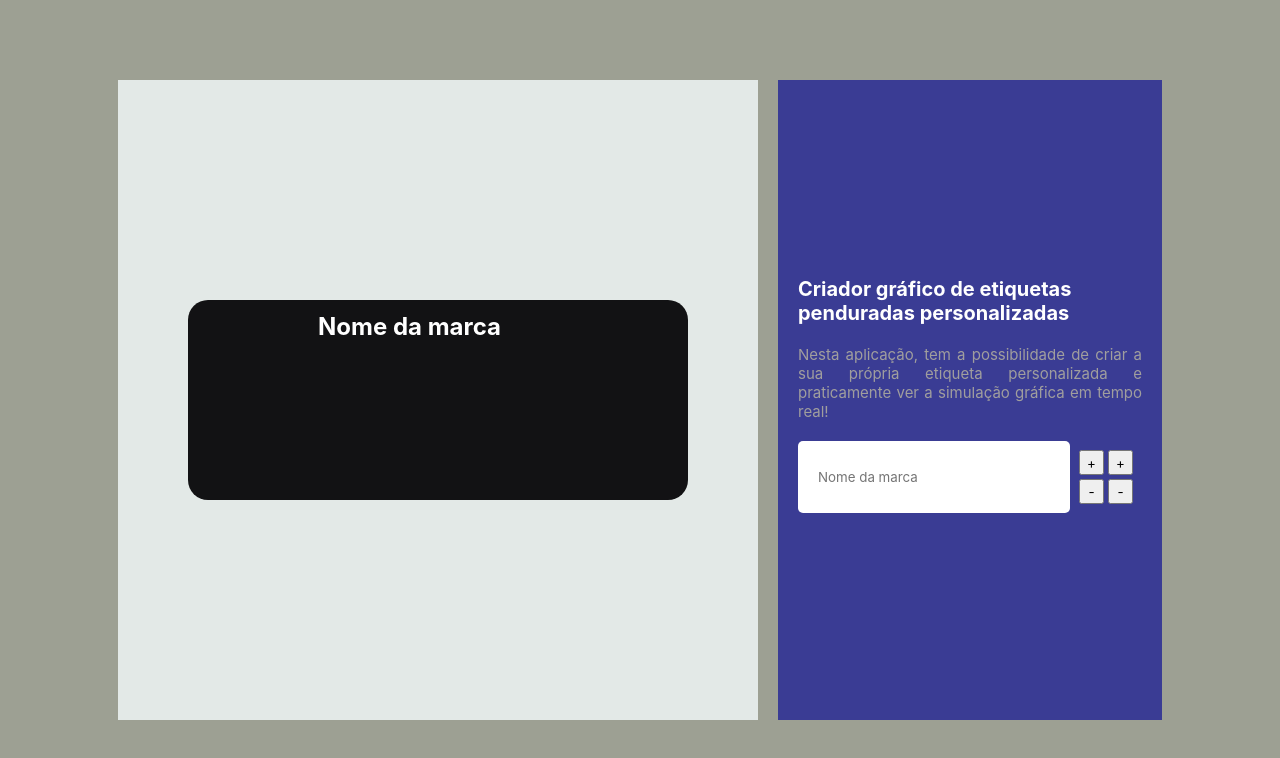
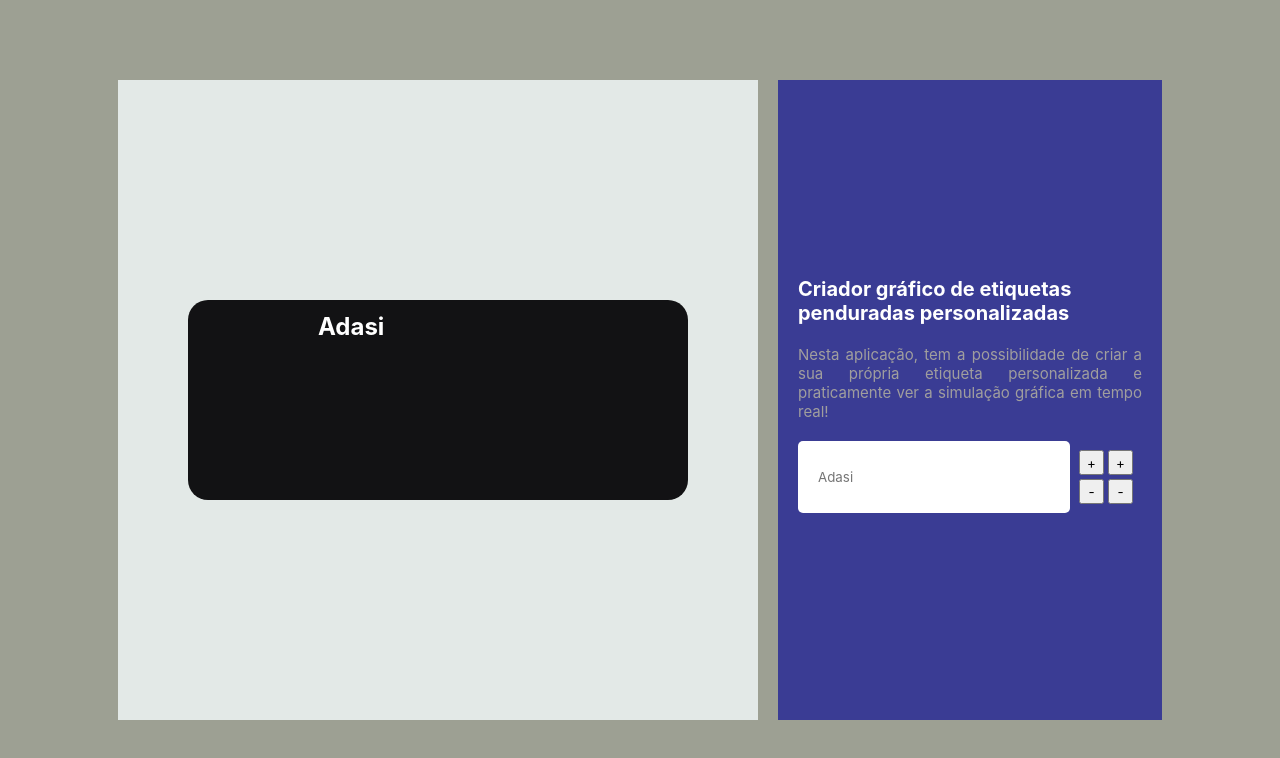
Before and after one commit to JonatasAlves9/tagsConfiguration, a React (Vite) app: page / in a window 1280 px wide. Shown: the top 758 px of the page. Built offline with nearby package versions, Linux system fonts and the light colour scheme.

Commit message:
feat: change label Brand

```diff
--- a/src/components/InputConfig/index.tsx
+++ b/src/components/InputConfig/index.tsx
@@ -3,8 +3,12 @@ import { TagContext } from "../../contexts/tag";
 import styles from "./styles.module.scss";
 
 export function InputConfig() {
-  const { tag, handleChangePosition, handleChangePositionY } =
-    useContext(TagContext);
+  const {
+    tag,
+    handleChangePosition,
+    handleChangePositionY,
+    changeTextElement,
+  } = useContext(TagContext);
   const handleChange = (type: string, element: string, direction: string) => {
     if (direction === "x") {
       handleChangePosition(type, element);
@@ -16,7 +20,13 @@ export function InputConfig() {
 
   return (
     <div className={styles.InputViewWrapper}>
-      <input className={styles.InputText} placeholder="Nome da marca" />
+      <input
+        className={styles.InputText}
+        placeholder={tag.brand.name}
+        onChange={(event) =>
+          changeTextElement("brand", event.currentTarget.value)
+        }
+      />
       <div className={styles.ViewButtons}>
         <div className={styles.ButtonsSizeView}>
           <button
--- a/src/components/TemplateTag/index.tsx
+++ b/src/components/TemplateTag/index.tsx
@@ -24,7 +24,7 @@ export function TemplateView() {
           fontSize: `${tag.brand.size}px`,
         }}
       >
-        Nome da marca
+        {tag.brand.name}
       </h1>
     </div>
   );
--- a/src/contexts/tag.tsx
+++ b/src/contexts/tag.tsx
@@ -21,6 +21,7 @@ export type TagContextData = {
   tag: TagModel;
   handleChangePosition: (operation: string, element: string) => void;
   handleChangePositionY: (operation: string, element: string) => void;
+  changeTextElement: (element: string, value: string) => void;
 };
 
 export type TagModel = {
@@ -109,6 +110,17 @@ export function TagProvider({ children }: TagProviderProps) {
     },
   });
 
+  function changeTextElement(element: string, value: string) {
+    console.log(tag.brand.name);
+    setTag({
+      ...tag,
+      [element]: {
+        ...tag[element],
+        name: value,
+      },
+    });
+  }
+
   function handleChangePosition(operation: string, element: string) {
     if (operation === "add") {
       const x = (parseInt(tag.brand.positionX) + 2).toString();
@@ -156,7 +168,12 @@ export function TagProvider({ children }: TagProviderProps) {
 
   return (
     <TagContext.Provider
-      value={{ tag, handleChangePosition, handleChangePositionY }}
+      value={{
+        tag,
+        handleChangePosition,
+        handleChangePositionY,
+        changeTextElement,
+      }}
     >
       {children}
     </TagContext.Provider>
```
